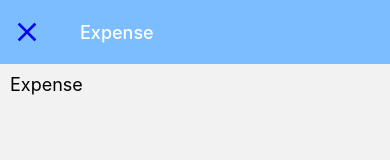
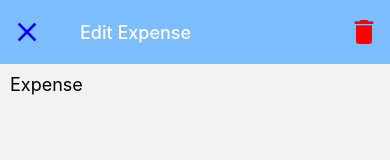
Before and after one commit to sean-xiao-zhao7/rn-proj4, a React Native app: screen /ExpenseScreen in a window 390 px wide. Shown: the top 160 px of the page. Built offline with nearby package versions, Linux system fonts and the light colour scheme.

Commit message:
Add delete expense button

```diff
--- a/App.js
+++ b/App.js
@@ -44,7 +44,9 @@ const ViewExpensesTab = () => {
                             <IconButton
                                 name="playlist-add"
                                 onPress={() => {
-                                    navigation.navigate("ExpenseScreen");
+                                    navigation.navigate("ExpenseScreen", {
+                                        mode: "add",
+                                    });
                                 }}
                                 style={pressed}
                             />
--- a/src/components/ExpenseDetails.js
+++ b/src/components/ExpenseDetails.js
@@ -12,7 +12,10 @@ const ExpenseDetails = (props) => {
     const navigation = useNavigation();
 
     const pressHandler = () => {
-        navigation.navigate("ExpenseScreen");
+        navigation.navigate("ExpenseScreen", {
+            expense: props.expense,
+            mode: "edit",
+        });
     };
 
     return (
--- a/src/screens/ExpenseScreen.js
+++ b/src/screens/ExpenseScreen.js
@@ -1,12 +1,31 @@
-import { Text, View } from "react-native";
-import { useNavigation } from "@react-navigation/native";
+import { useLayoutEffect } from "react";
+import { View } from "react-native";
 
 // components
 import MyText from "../components/UI/MyText";
 import { GlobalStyles } from "../constants/styles";
+import IconButton from "../components/UI/IconButton";
 
-const ExpenseScreen = () => {
-    const navigation = useNavigation();
+const ExpenseScreen = ({ route, navigation }) => {
+    const expense = route.params?.expense;
+    const mode = route.params?.mode;
+
+    const deleteHandler = () => {};
+
+    useLayoutEffect(() => {
+        navigation.setOptions({
+            title: mode === "add" ? "New Expense" : "Edit Expense",
+            headerRight: () => {
+                return (
+                    <IconButton
+                        name="delete"
+                        onPress={deleteHandler}
+                        color="red"
+                    />
+                );
+            },
+        });
+    }, [navigation]);
 
     return (
         <View style={GlobalStyles.spacing1}>
```
